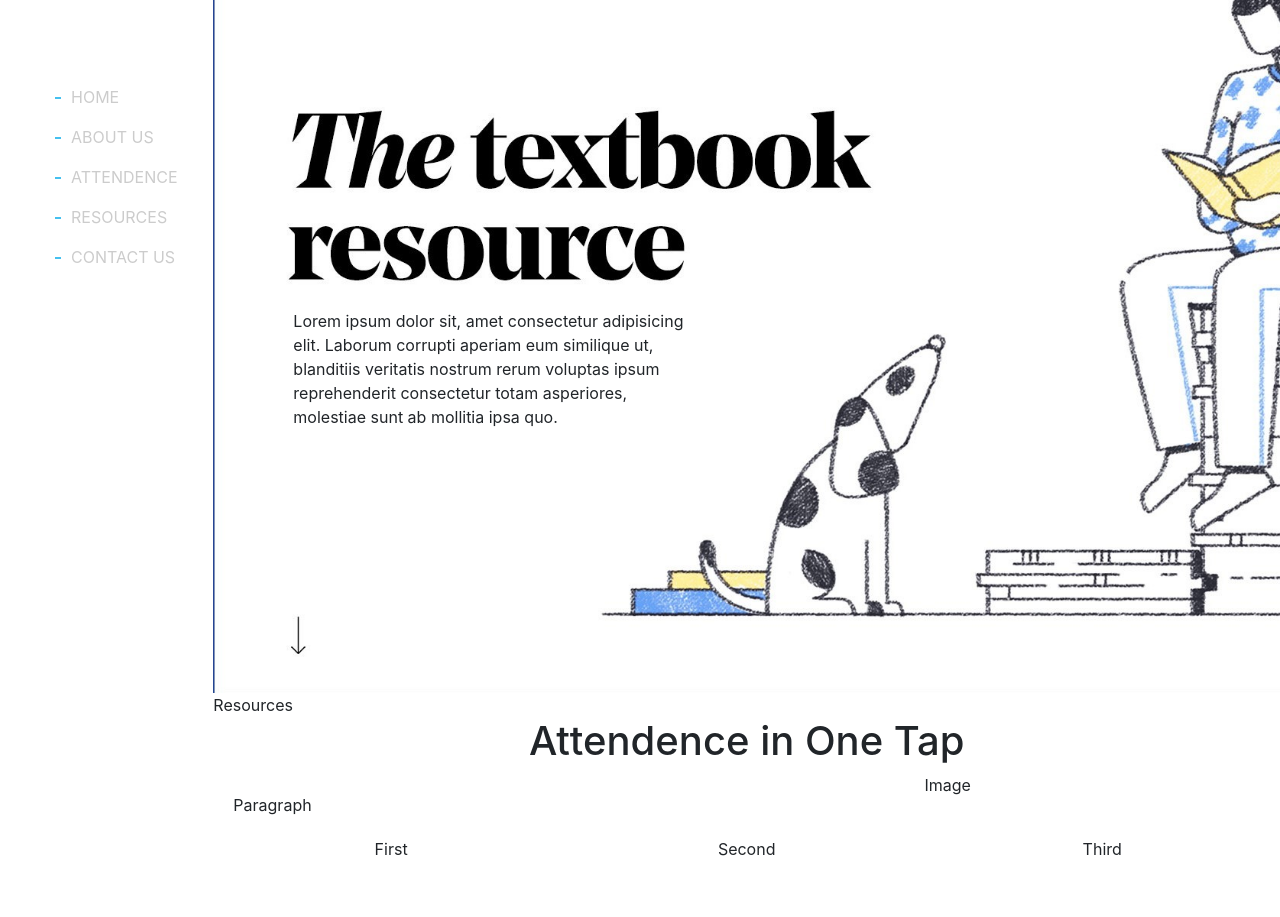
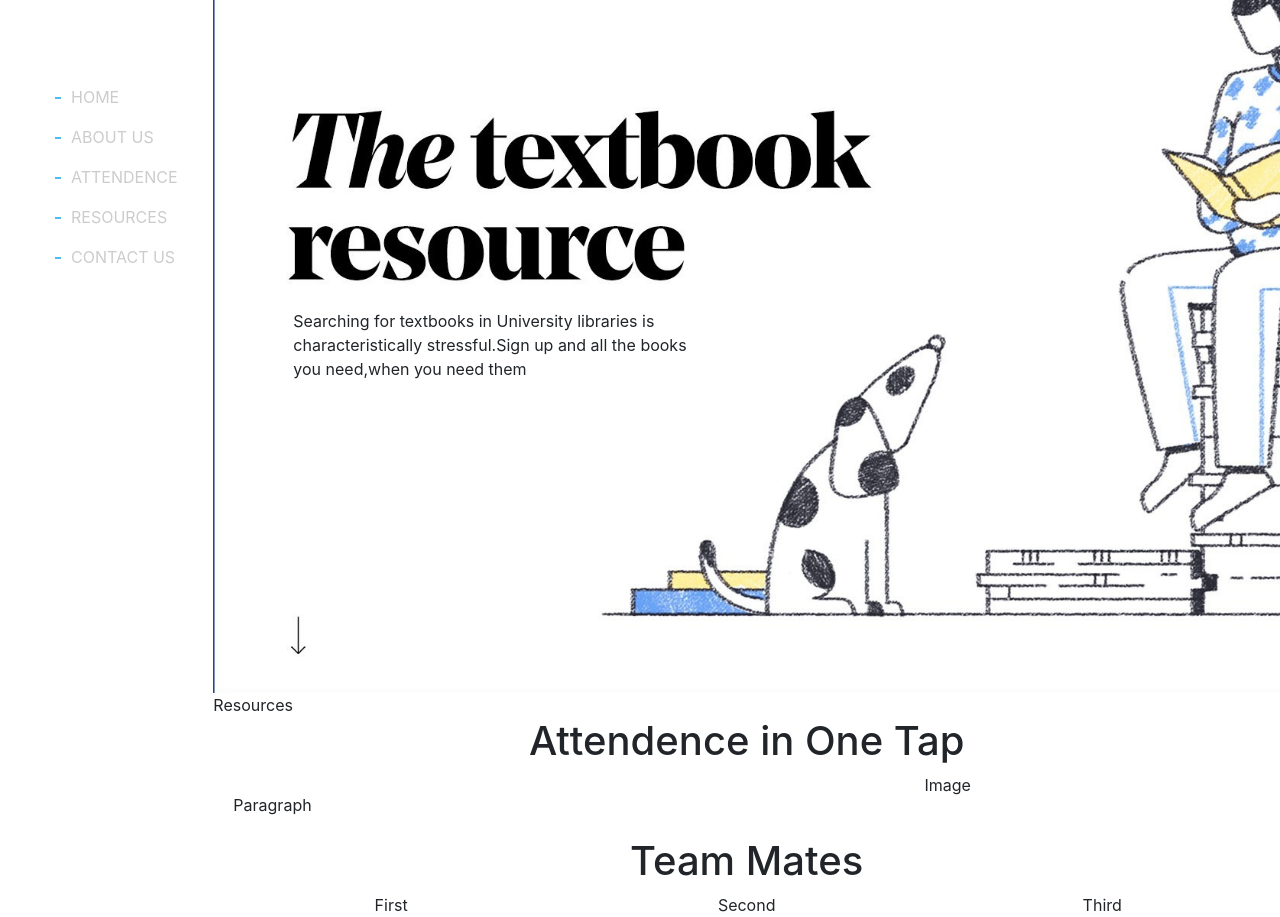
Before and after one commit to Brogrammerss/ITER-2.0, a plain HTML site: page index.html in a window 1280 px wide. Shown: the part 107-1024 px from the top of the page. Before the commit the page ends 968 px from the top, so only its background shows below. Drawn offline with nearby package versions, Linux system fonts and the light colour scheme.

Commit message:
text in main-img

```diff
--- a/index.html
+++ b/index.html
@@ -34,7 +34,7 @@
             <div class="col-lg-10 main full-height ml-auto" style="padding: 0px;">
                 <section class="top full-height ">
                             <p class="tagline">
-                                Lorem ipsum dolor sit, amet consectetur adipisicing elit. Laborum corrupti aperiam eum similique ut, blanditiis veritatis nostrum rerum voluptas ipsum reprehenderit consectetur totam asperiores, molestiae sunt ab mollitia ipsa quo.
+                              Searching for textbooks in University libraries is characteristically stressful.Sign up and all the books you need,when you need them
                             </p>
                 </section>
 
@@ -58,6 +58,7 @@
 
 
                 <section class="team">
+                        <h1 class="text-center">Team Mates</h1>
                     <div class="row" style="margin: 0;">
                         <div class="col-lg-4 text-center" style="padding:0">
                             First
```
